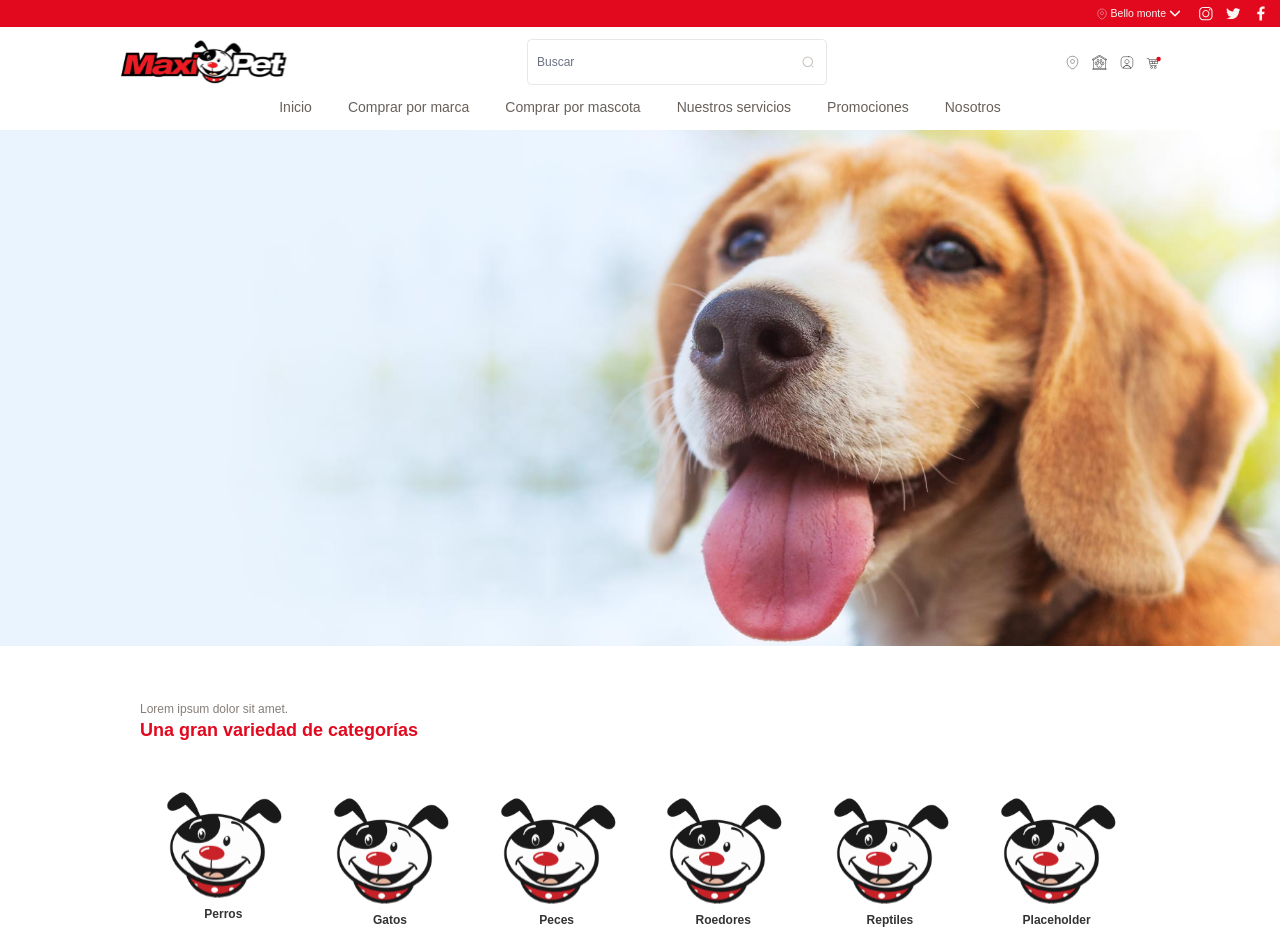
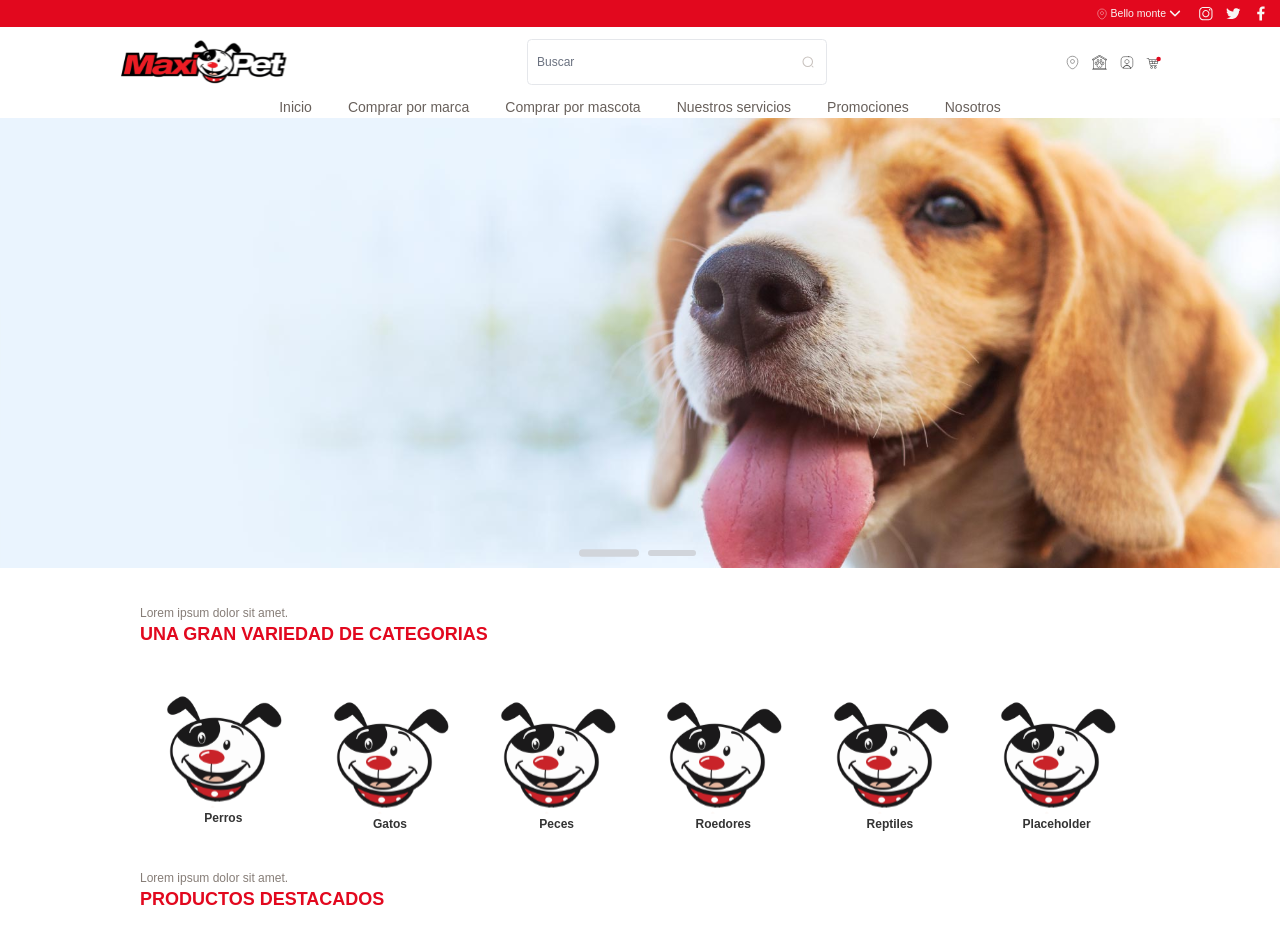
Before and after one commit to skol25/avilatekTest, a Next.js app: page / in a window 1280 px wide. Shown: the top 945 px of the page. Built offline with nearby package versions, Linux system fonts and the light colour scheme.

Commit message:
ultimos cambios

```diff
--- a/components/carousel/index.tsx
+++ b/components/carousel/index.tsx
@@ -1,31 +1,44 @@
 import React, { useState } from 'react';
 
 const Carousel = ({ slides }) => {
+  // Estado para rastrear el índice actual
   const [currentIndex, setCurrentIndex] = useState(0);
 
+  // Función para cambiar al índice seleccionado
   const goToSlide = (index) => {
     setCurrentIndex(index);
   };
 
   return (
     <div className="relative">
-      <div className="flex justify-center items-center mt-4">
-        <img
-          src={slides[currentIndex].image}
-          alt={slides[currentIndex].caption}
-          className="max-w-full h-auto"
-        />
+      <div className="relative overflow-hidden">
+        <div className="flex space-x-4 transition-transform ease-in-out duration-300">
+          {slides.map((slide, index) => (
+            <div
+              key={index}
+              className={`w-full h-[450px] flex-shrink-0 relative ${
+                currentIndex === index
+                  ? 'transform translate-x-0' // Si es el índice actual, muestra la imagen
+                  : 'transform translate-x-full' // Si no es el índice actual, oculta la imagen
+              }`}
+            >
+              <img
+                src={slide.image}
+                alt={slide.caption}
+                className="w-full h-full object-cover"
+              />
+            </div>
+          ))}
+        </div>
       </div>
 
-      <div className="flex justify-center items-center mt-4">
+      <div className="absolute inset-x-0 bottom-0 flex justify-center pb-4 space-x-2">
         {slides.map((slide, index) => (
-          <button
+          <div
             key={index}
-            onClick={() => goToSlide(index)}
-            className={`w-2 h-2 mx-2 rounded-full focus:outline-none ${
-              currentIndex === index
-                ? 'bg-E2081E focus:bg-E2081E'
-                : 'bg-DAD6D3 focus:bg-DAD6D3'
+            onClick={() => goToSlide(index)} // Cambia al índice seleccionado al hacer clic
+            className={`w-16 h-2 mr-3 bg-gray-300 rounded-full cursor-pointer transition-transform ${
+              currentIndex === index ? 'scale-125 bg-[#E2081E]' : '' // Resalta el indicador si es el índice actual
             }`}
           />
         ))}
--- a/components/footer/index.tsx
+++ b/components/footer/index.tsx
@@ -20,9 +20,9 @@ const socialMediaIconsData = [
 ];
 
 const Footer: React.FC = () => (
-  <footer className="text-white py-4">
+  <footer className="text-white py-4 pl-4 ml-16 max-w-screen-lg p-4">
     <div className="container mx-auto">
-      <div className="grid grid-cols-1 sm:grid-cols-2 md:grid-cols-4 gap-4">
+      <div className="grid grid-cols-1 sm:grid-cols-2 md:grid-cols-4 gap-16">
         <div className="mb-4">
           <h4 className="text-xl font-semibold text-red-600">Sobre nosotros</h4>
           <p className="text-gray-500">
@@ -30,31 +30,31 @@ const Footer: React.FC = () => (
             molestie rhoncus id nunc, porta leo tempus facilisi.
           </p>
         </div>
-        <div className="mb-4">
+        <div className="mb-4 ml-8">
           <h4 className="text-xl font-semibold text-red-600">Mi cuenta</h4>
-          <p className="text-gray-500">Información personal</p>
-          <p className="text-gray-500">Direcciones</p>
-          <p className="text-gray-500">Mascotas</p>
-          <p className="text-gray-500">Órdenes</p>
-          <p className="text-gray-500">Agenda</p>
+          <p className="text-gray-500 p-2">Información personal</p>
+          <p className="text-gray-500 p-2">Direcciones</p>
+          <p className="text-gray-500 p-2">Mascotas</p>
+          <p className="text-gray-500 p-2">Órdenes</p>
+          <p className="text-gray-500 p-2">Agenda</p>
         </div>
         <div className="mb-4">
           <h4 className="text-xl font-semibold text-red-600">Información</h4>
-          <p className="text-gray-500">Formulario de contacto</p>
-          <p className="text-gray-500">Preguntas frecuentes</p>
-          <p className="text-gray-500">Términos y condiciones</p>
-          <p className="text-gray-500">Política de privacidad</p>
+          <p className="text-gray-500 p-2">Formulario de contacto</p>
+          <p className="text-gray-500 p-2">Preguntas frecuentes</p>
+          <p className="text-gray-500 p-2">Términos y condiciones</p>
+          <p className="text-gray-500 p-2">Política de privacidad</p>
         </div>
         <div className="mb-4">
           <h4 className="text-xl font-semibold text-red-600">
             Atención al cliente
           </h4>
-          <p className="text-gray-500">Bello Monte, calle XXXX, local 1</p>
-          <p className="text-gray-500">(0212) 575 54 12</p>
-          <p className="text-gray-500">soporte@maxipet.com</p>
-          <p className="text-gray-500">Lunes a Viernes</p>
-          <p className="text-gray-500">9:00 a.m. - 5:00 p.m.</p>
-          <div className="flex justify-start">
+          <p className="text-gray-500 p-2">Bello Monte, calle XXXX, local 1</p>
+          <p className="text-gray-500 p-2">(0212) 575 54 12</p>
+          <p className="text-gray-500 p-2">soporte@maxipet.com</p>
+          <p className="text-gray-500 p-2">Lunes a Viernes</p>
+          <p className="text-gray-500 p-2">9:00 a.m. - 5:00 p.m.</p>
+          <div className="flex justify-start p-2 mt-4">
             <IconsLine
               socialMediaIcons={socialMediaIconsData}
               iconColor="fill-[#243c5a]"
--- a/components/infoWithBrands/index.tsx
+++ b/components/infoWithBrands/index.tsx
@@ -8,13 +8,13 @@ interface InfoWithBrandsProps {
 const InfoWithBrands: React.FC<InfoWithBrandsProps> = ({ text, brands }) => (
   <div className="flex items-center">
     <div className="w-1/4 text-sm text-[#333333] text-left">{text}</div>
-    <div className="w-3/4 flex flex-wrap justify-end gap-6">
+    <div className="w-3/4 flex flex-wrap justify-between gap-16">
       {brands.map((brand, index) => (
         <img
           key={index}
           src={brand}
           alt={`Brand ${index + 1}`}
-          className="h-16 w-auto"
+          className="h-24 w-auto"
         />
       ))}
     </div>
--- a/components/serviceList/index.tsx
+++ b/components/serviceList/index.tsx
@@ -27,8 +27,7 @@ const ServiceList: React.FC<ServiceListProps> = ({ services }) => {
   return (
     <div>
       {groupedServices.map((row, rowIndex) => (
-        <div key={rowIndex} className="flex mb-4 justify-between">
-          {' '}
+        <div key={rowIndex} className="flex mb-4 gap-4 justify-between">
           {/* Aplicar justify-between aquí */}
           {row.map((service, serviceIndex) => (
             <div key={serviceIndex} className="w-1/3 pr-4">
--- a/pages/index.tsx
+++ b/pages/index.tsx
@@ -148,7 +148,7 @@ function HomePage() {
       caption: 'Descripción de la primera imagen',
     },
     {
-      image: '/assets/images/Banner.svg',
+      image: '/assets/images/pexels-lumn-406014.jpg',
       caption: 'Descripción de la segunda imagen',
     },
     // Agrega más diapositivas según tus necesidades
@@ -243,7 +243,7 @@ function HomePage() {
           <div className="mt-8 mb-12">
             <TitleSections
               smallText="Lorem ipsum dolor sit amet."
-              largeText="Una gran variedad de categorías"
+              largeText="UNA GRAN VARIEDAD DE CATEGORIAS"
             />
           </div>
           <CategorySection data={categoryData} />
@@ -253,7 +253,7 @@ function HomePage() {
           <div className="mt-8 mb-12">
             <TitleSections
               smallText="Lorem ipsum dolor sit amet."
-              largeText="Productos destacados"
+              largeText="PRODUCTOS DESTACADOS"
             />
           </div>
 
@@ -276,7 +276,7 @@ function HomePage() {
           <div className="mt-8 mb-12">
             <TitleSections
               smallText="Lorem ipsum dolor sit amet."
-              largeText="Productos populares"
+              largeText="PRODUCTOS POPULARES"
             />
           </div>
 
@@ -302,7 +302,7 @@ function HomePage() {
           <div className="mt-8 mb-12">
             <TitleSections
               smallText="Lorem ipsum dolor sit amet."
-              largeText="Productos destacados"
+              largeText="PRODUCTOS DESTACADOS"
             />
           </div>
           <div>
@@ -313,14 +313,14 @@ function HomePage() {
             />
           </div>
         </div>
-        <div className="mt-8 mb-12">
+        <div className="mt-24 mb-12">
           <div className="mt-8 mb-12">
             <TitleSections
               smallText="Lorem ipsum dolor sit amet."
-              largeText="Nuestros servicios"
+              largeText="NUESTROS SERVICIOS"
             />
 
-            <p className="text-gray-700 text-sm">
+            <p className="text-gray-700 text-sm mt-4">
               Lorem ipsum dolor sit amet, consectetur adipiscing elit. In velit
               ut viverra fames sed.
             </p>
@@ -329,11 +329,11 @@ function HomePage() {
 
           <div />
         </div>
-        <div className="mt-8 mb-12">
+        <div className="mt-24 mb-12">
           <div className="mb-4">
             <TitleSections
               smallText="Lorem ipsum dolor sit amet."
-              largeText="Trabajamos con las mejores marcas"
+              largeText="TRABAJAMOS CON LAS MEJORES MARCAS"
             />
           </div>
           <InfoWithBrands
```
Also changed, not shown: public/assets/images/pexels-lumn-406014.jpg (added).
